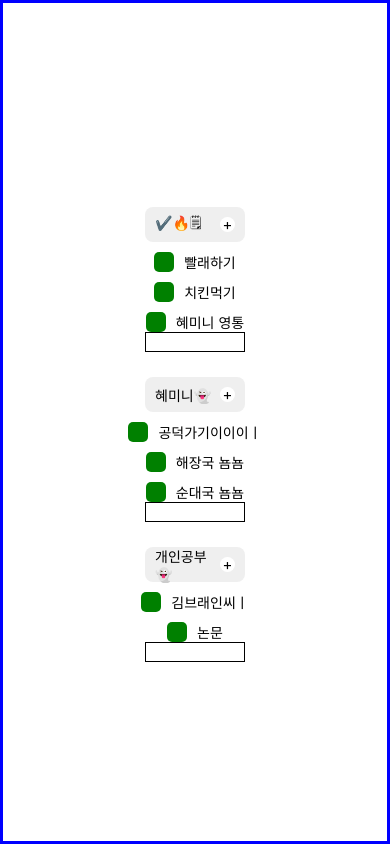
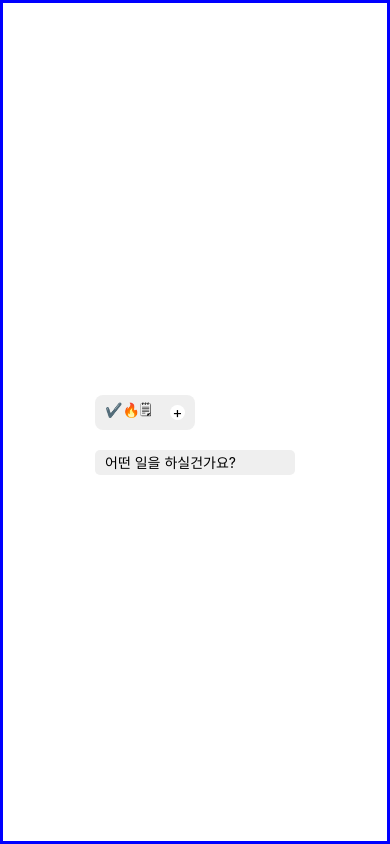
Before and after one commit to jss8882/JellyAry, a React Native app: screen / in a window 390 px wide. Built offline with nearby package versions, Linux system fonts and the light colour scheme.

Commit message:
0323 TEXT_INPUT

```diff
--- a/App.js
+++ b/App.js
@@ -1,12 +1,11 @@
 import { StatusBar } from "expo-status-bar";
-import React from "react";
-import { StyleSheet, Text, View } from "react-native";
+import React, { useEffect, useState } from "react";
+import { Pressable, StyleSheet, Text, View } from "react-native";
 import { borderColor } from "react-native/Libraries/Components/View/ReactNativeStyleAttributes";
 import styled from "styled-components/native";
 import Goal from "./Goal";
 
 export default function App() {
-  console.log("Starting App");
 
   const Container = styled.View`
     border: 3px solid blue;
@@ -15,16 +14,75 @@ export default function App() {
     align-items: center;
   `;
 
+  //State: 상태
+  // const [상태의_이름, 상태를_바꿀때_사용하는_함수 ] = useState("초기값")
+  const [todos, setTodos] = useState([])
 
-  //return안에 있는거는 보여지는 코드
-  //IOS의 경우에는
+  //펼침 연산자 : 배열이나 객체를 펼쳐주는 친구
+  // const my_list = [1,2,3,4,5]
+  // 1,2,3,4,5를 배열로 만들었어요
+  // [1,2,3,4,5] 이걸 다시 원래대로 풀고싶어요
+  // ...[1,2,3,4,5] > 1,2,3,4,5
+  // [...[1,2,3,4,5],6] > [1,2,3,4,5,6]
+  // console.log(...my_list)
+  // console.log("my list is ",my_list)
+
+  //펼침연산자의 활용
+  //복사
+  //아래 처럼 단순하게 할당해주는 코드로는 "얕은 복사"
+
+  // const new_list = my_list
+  // console.log("new list is ",new_list)
+  // new_list.push(6)
+  // console.log("new list is ",new_list)
+  // console.log("my list is ",my_list)
+
+  //우리가 원하는건 두개의 다른 변수가 두개의 다른 주소를 가리키게 하는것
+  // const new_list = [...my_list]
+  // console.log(...my_list)
+  // console.log([...my_list])
+
+  // new_list.push(6)
+  // console.log(new_list)
+  // console.log(my_list)
+
+
+
+
+
+
+
+
+
   return (
-      <Container>
+    <Container>
 
-        <Goal title={"✔️🔥🗒"} todos={["빨래하기", "치킨먹기", "혜미니 영통"]}/>
-        <Goal title={"혜미니👻"} todos={["공덕가기이이이ㅣ", "해장국 뇸뇸", "순대국 뇸뇸"]}/>
-        <Goal title={"개인공부👻"} todos={["김브래인씨ㅣ", "논문"]}/>
 
-      </Container>
+      <Pressable
+        onPress={()=>{
+          //기존의 todo 배열을 새로운 임시배열 깊은 복사를 한다열
+          //첫번째 방식
+          //임시배열에 새로운 일정을 push한다.
+          //임시배열을 setTodos해서 새로운 todos로 바꾼다
+          //상태를 업데이트하는 방법1
+          //기존 일정들을 new_todos에 복사한다.
+          // const new_todos = [...todos]
+          // new_todos.push("젤리이이이")
+          // setTodos(new_todos)
+
+
+          //두번째 방식 펼침연산자를 이용해서 새로운 일정을 추가하는 방식
+          // const new_todos = [...todos,"젤리이이잉"]
+          // setTodos(new_todos)
+
+          //세번째 방식
+          // setTodos((prev)=>[...prev,"젤리이이잉"])
+        }}
+      >
+        <Goal title={"✔️🔥🗒"} todos={todos} />
+      </Pressable>
+      {/* <Goal title={"혜미니👻"} todos={["공덕가기이이이ㅣ", "해장국 뇸뇸", "순대국 뇸뇸"]}/>
+      <Goal title={"개인공부👻"} todos={["김브래인씨ㅣ", "논문"]}/> */}
+    </Container>
   );
 }
--- a/Goal.js
+++ b/Goal.js
@@ -1,8 +1,21 @@
-import React from "react";
-import { Pressable, TextInput} from "react-native";
+import React, {useState, useEffect} from "react";
+import { Pressable, TextInput } from "react-native";
 import styled from "styled-components/native";
 
-const Goal = ({ title, todos }) => {
+
+
+const NewTodoInput = styled.TextInput`
+  width: 200px;
+  height: 25px;
+
+  margin-top: 20px;
+  background-color: #efefef;
+  border-radius: 5px;
+  padding-left: 10px;
+`;
+{/* <Goal title={"✔️🔥🗒"}/> */}
+
+const Goal = ({title}) => {
   const GoalContainer = styled.View`
     background-color: #efefef;
     border-radius: 8px;
@@ -61,36 +74,21 @@ const Goal = ({ title, todos }) => {
   `;
 
 
-  const NewTodo = styled.TextInput`
-    width: 100px;
-    height: 20px;
-    border: 1px solid black;
+  // 등록된 일정들
+  const [todos, setTodos] = useState([])
 
-  `
+  //타이핑중인 아직 추가되지는 않은 일정
+  const [newTodo, setNewTodo] = useState("")
 
-  //Function
-  //   ()=>{
+  useEffect(()=>{
+    console.log("new todo: ", newTodo)
+  },[newTodo])
 
-  //   }
-
-  // const a = "my "
-  // const b = "name"
-
-  // a+b // my name
-
-  // "aa"
-  // 'aa'
-  // `aa`
-  // `${}`
 
   return (
     <>
-      {/* <Pressable onPress={함수}> */}
       <Pressable
-        onPress={() => {
-          //   console.log(title + " Pressed");
-          console.log(`${title} Pressed`);
-        }}
+
       >
         <GoalContainer>
           <GoalCategory>{title}</GoalCategory>
@@ -103,9 +101,11 @@ const Goal = ({ title, todos }) => {
         //javascript code
         //배열크기만큼 반복하는 코드 (todos에 해야할일이 3개가 있으면 3번반복, 2개 있으면 2번 반복)
         todos.map((todo) => (
-          <Pressable onPress={()=>{
-              console.log(`${todo} is completed`)
-          }}>
+          <Pressable
+            onPress={() => {
+              console.log(`${todo} is completed`);
+            }}
+          >
             <TodoContainer>
               <CompletedBox />
               <ScheduleName>{todo}</ScheduleName>
@@ -113,7 +113,28 @@ const Goal = ({ title, todos }) => {
           </Pressable>
         ))
       }
-      <NewTodo/>
+      {/* TEXT_INPUT을 써볼거에오 */}
+      <NewTodoInput
+        onChangeText={(text)=>{
+          setNewTodo(text)
+        }}
+        onSubmitEditing={()=>{
+          //새ㅔ로운 일정 추가
+          setTodos((prev) => [...prev, newTodo]);
+          //빈칸으로 초기화
+          setNewTodo("")
+
+          // console.log(newTodo)
+        }}
+        placeholder="어떤 일을 하실건가요?"
+        value={newTodo}
+        // keyboardType="number-pad"
+        returnKeyType="done"
+
+      />
+
+      {/* <TextInput
+      /> */}
     </>
   );
 };
```
